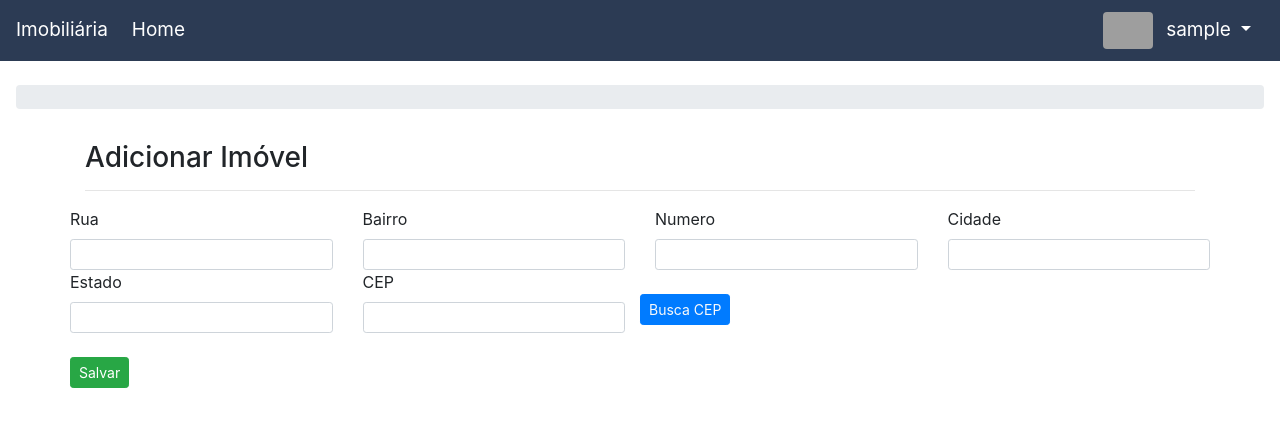
After one commit to andre-colognesi/imobiliaria, a PHP site: the page made by app/view/imoveis/imoveis-form.php in a window 1280 px wide. The commit adds this page. Shown: the top 427 px of the page. Run offline with PHP 8.4, Linux system fonts and the light colour scheme; the template is opened without the code that fills it, so the values that code supplies are empty; the visitor is signed in with stand-in values (Sample User, id 1); some libraries are stand-ins or nearby versions; grey boxes are pictures that could not be loaded.

Commit message:
Alterações

```diff
--- a/app/config/database/Database.php
+++ b/app/config/database/Database.php
@@ -19,7 +19,7 @@ namespace app\config\database{
             $con->setAttribute(\PDO::ATTR_ERRMODE, \PDO::ERRMODE_EXCEPTION);
             $this->is_connected = true;
             return $con;
-            }catch(Exception $e){
+            }catch(\Exception $e){
                 echo 'Ocorreu um erro de conexão: '.$e->getMessage();
             }
         }
--- a/app/controller/LoginController.php
+++ b/app/controller/LoginController.php
@@ -33,7 +33,6 @@ class LoginController extends Controller
 
     public function register(){
        $res =  Users::createUser($_POST);
-
         if(!$res){
             header("location: ".getenv('URL')."cadastrar-login");
         }
--- a/app/model/Users.php
+++ b/app/model/Users.php
@@ -75,7 +75,6 @@ namespace app\model{
             $data = array(
                 "name"  => $request->name,
                 "email" => $request->email,
-                "avatar" => $fileName
             );
             if(!$this->update($id,$data)){
                 return false;
--- a/app/view/home_view.php
+++ b/app/view/home_view.php
@@ -5,5 +5,4 @@
     <div class="col-sm-12">
     <h1>Home</h1>
     </div>
-
    </div>
--- /dev/null
+++ b/app/view/imoveis/imoveis-form.php
@@ -0,0 +1,69 @@
+
+  <div class="container">
+   <div class="row">
+    <div class="col-sm-12">
+    <h3>Adicionar Imóvel</h3>
+    <hr>
+    </div>
+    <form method="POST" action="<?=getenv('URL')?>imovel/criar">
+        <div class="row">
+            <div class="col-sm-3">
+                <label>Rua</label>
+                <input type="text" class="form-control form-control-sm" id="rua" name="propertie_street" />
+            </div>
+            <div class="col-sm-3">
+                <label>Bairro</label>
+                <input type="text" class="form-control form-control-sm" id="bairro" name="propertie_neighborhood" />
+            </div>
+            <div class="col-sm-3">
+                <label>Numero</label>
+                <input type="text" class="form-control form-control-sm" id="num" name="propertie_number" />
+            </div>
+            <div class="col-sm-3">
+                <label>Cidade</label>
+                <input type="text" class="form-control form-control-sm" id="cidade" name="propertie_city" />
+            </div>
+            <div class="col-sm-3">
+                <label>Estado</label>
+                <input type="text" class="form-control form-control-sm" id="estado" name="propertie_state" />
+            </div>
+            <div class="col-sm-3">
+                <label>CEP</label>
+                <input type="text" class="form-control form-control-sm" id="cep" name="propertie_zip_code" />
+            </div>
+            <div>
+                <br>
+                <a class="btn btn-primary btn-sm text-light" onclick="cepSearch()">Busca CEP</a>
+            </div>
+
+        </div>
+        <div class="row">
+            <div class="col-sm-3">
+            <br>
+                <input type="submit" class="btn btn-sm btn-success" value="Salvar" />
+            </div>
+        </div>
+
+    </form>
+   </div>
+
+   <script>
+       function cepSearch(){
+           let cep = $('#cep').val();
+           if(!cep){
+               return false;
+           }
+           cep = cep.replace("-","");
+           $.ajax({
+               url:"https://viacep.com.br/ws/"+cep+"/json/",
+               type: "GET",
+               success(cep){
+                    $("#rua").val(cep.logradouro);
+                    $("#bairro").val(cep.bairro);
+                    $("#cidade").val(cep.localidade);
+                    $("#estado").val(cep.uf);
+               },
+
+           })
+       }
+</script>
--- a/app/web/Rota.php
+++ b/app/web/Rota.php
@@ -18,9 +18,10 @@ class Rota
     }
     public function execRota($url){
         $url = $this->validUrl($url);
+        //die($url);
         foreach($this->_rotas as $index)
         {
-            if($index['url'] == $url){
+            if($index['url']."/" == $url || $index['url']."/" == $url."/"){
                 if($index['method'] == $_SERVER['REQUEST_METHOD']){
                     $controllers = $index['controller'];
                     $controllers = explode("@",$controllers);
--- a/index.php
+++ b/index.php
@@ -27,4 +27,9 @@ $rota->addRota('POST','criar-usuario','LoginController@register');
 $rota->addRota('GET','logout','LoginController@logout');
 $rota->addRota('GET','configuracao','UserController@userConfig');
 $rota->addRota('POST','atualizar-usuario','UserController@updateUser');
+$rota->addRota('GET','imovel/novo','PropertieController@createForm');
+$rota->addRota('POST','imovel/criar','PropertieController@addPropertie');
+$rota->addRota('GET','imoveis',"PropertieController@allProperties");
+$rota->addRota('GET','imovel/{id}',"PropertieController@getPropertie");
+$rota->addRota('POST','imovel/{id}/atualizar',"PropertieController@updatePropertie");
 $rota->execRota($sanitzer->getUrl());
```
Also changed, not shown: app/controller/PropertieController.php (added, +65 -0 lines), app/model/Propertie.php (added, +15 -0 lines), app/view/imoveis/imoveis-form-update.php (added, +69 -0 lines), app/view/imoveis/imoveis-list.php (added, +23 -0 lines), app/upload/images/avatar/7/bb2be32958a2f0f04d03b3ab321ab48b130bf01db300cb14252e547bd4a0dc9fc265d22b3bec596edd394992fc696c28d052594b19bbd6d33b5f50c3a1179a48-7.jfif (added).
